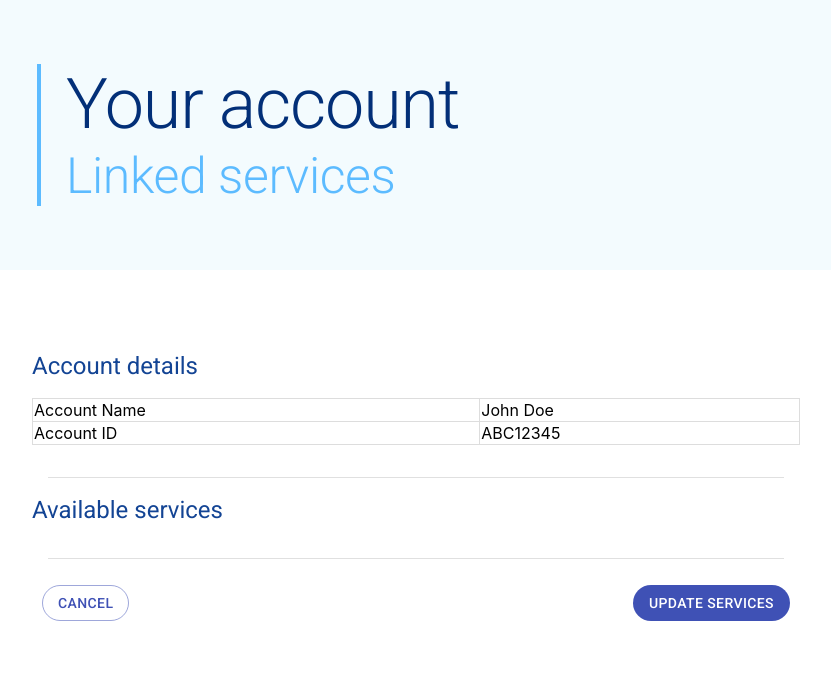
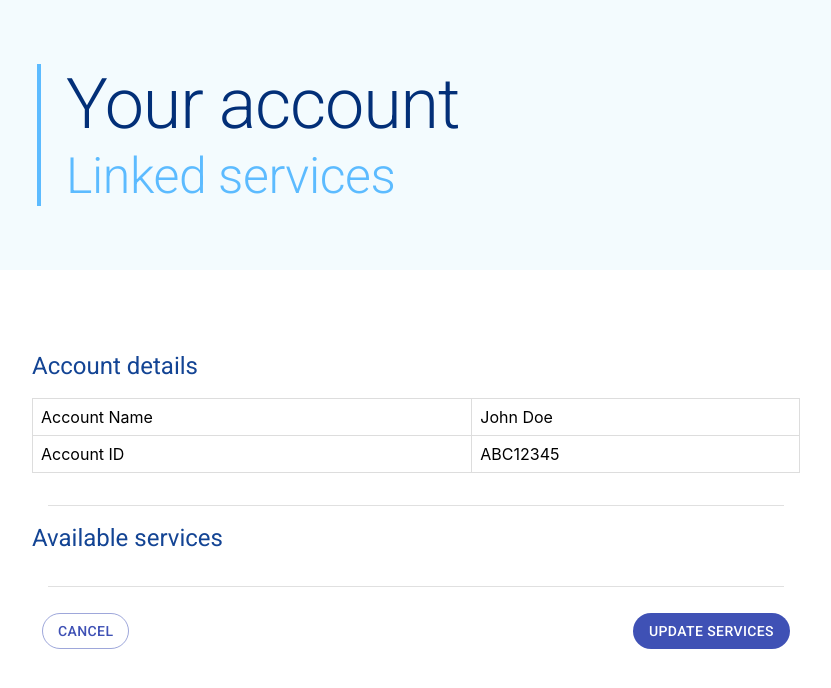
Before and after one commit to Kwiddy/Internship-React-Page, a React (Create React App) app: page / in a window 1280 px wide. Shown: the top 688 px of the page, without its empty margins (224-1055 px from the left). Built offline with nearby package versions, Linux system fonts and the light colour scheme.

Commit message:
Add in-cell padding and fix tr child error

```diff
--- a/src/App.js
+++ b/src/App.js
@@ -64,6 +64,7 @@ function App() {
             <div className="account-details">
               <Typography variant="h5">Account details</Typography>
               <table id="details-table">
+                <tbody>
                   <tr>
                     <td>Account Name</td>
                     <td>John Doe</td>
@@ -72,6 +73,7 @@ function App() {
                     <td>Account ID</td>
                     <td>ABC12345</td>
                   </tr>
+                </tbody>
               </table>
             </div>
             <Divider variant="middle" />
--- a/src/styles/style.css
+++ b/src/styles/style.css
@@ -57,6 +57,7 @@ header .headText #subHead {
 .page-wrapper .page-block .account-details td {
   color: black;
   border: 1px solid #ddd;
+  padding: 1vh;
 }
 
 .page-wrapper .page-block .available-services {
--- a/src/styles/style.scss
+++ b/src/styles/style.scss
@@ -45,6 +45,7 @@ header {
       td {
         color: black;
         border: 1px solid #ddd;
+        padding: 1vh;
       }
     }
     .available-services {
```
Also changed, not shown: 1 other file (tests, documents, lock files or other folders). Lines whose indentation alone changed are shown as unchanged.
